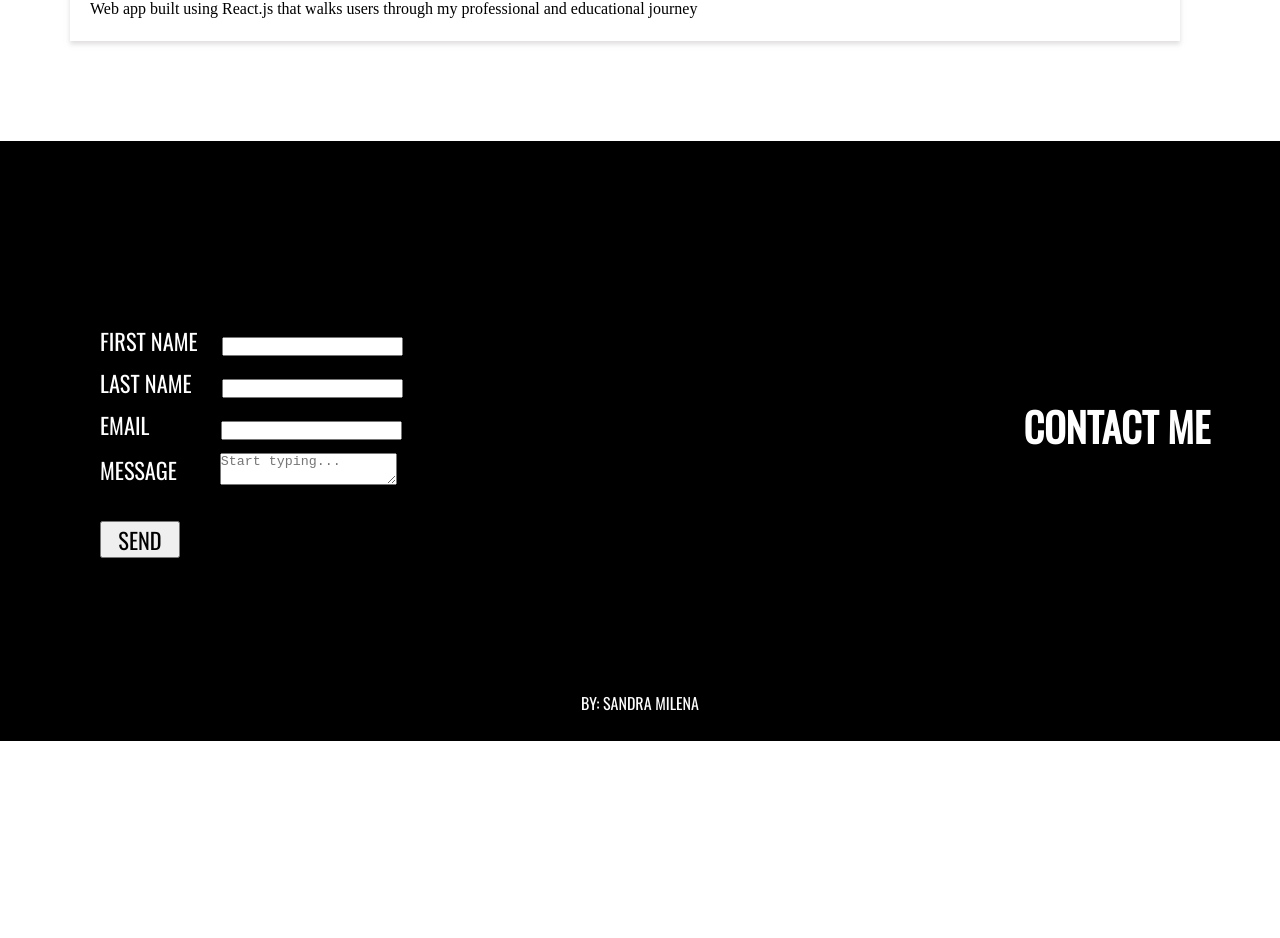
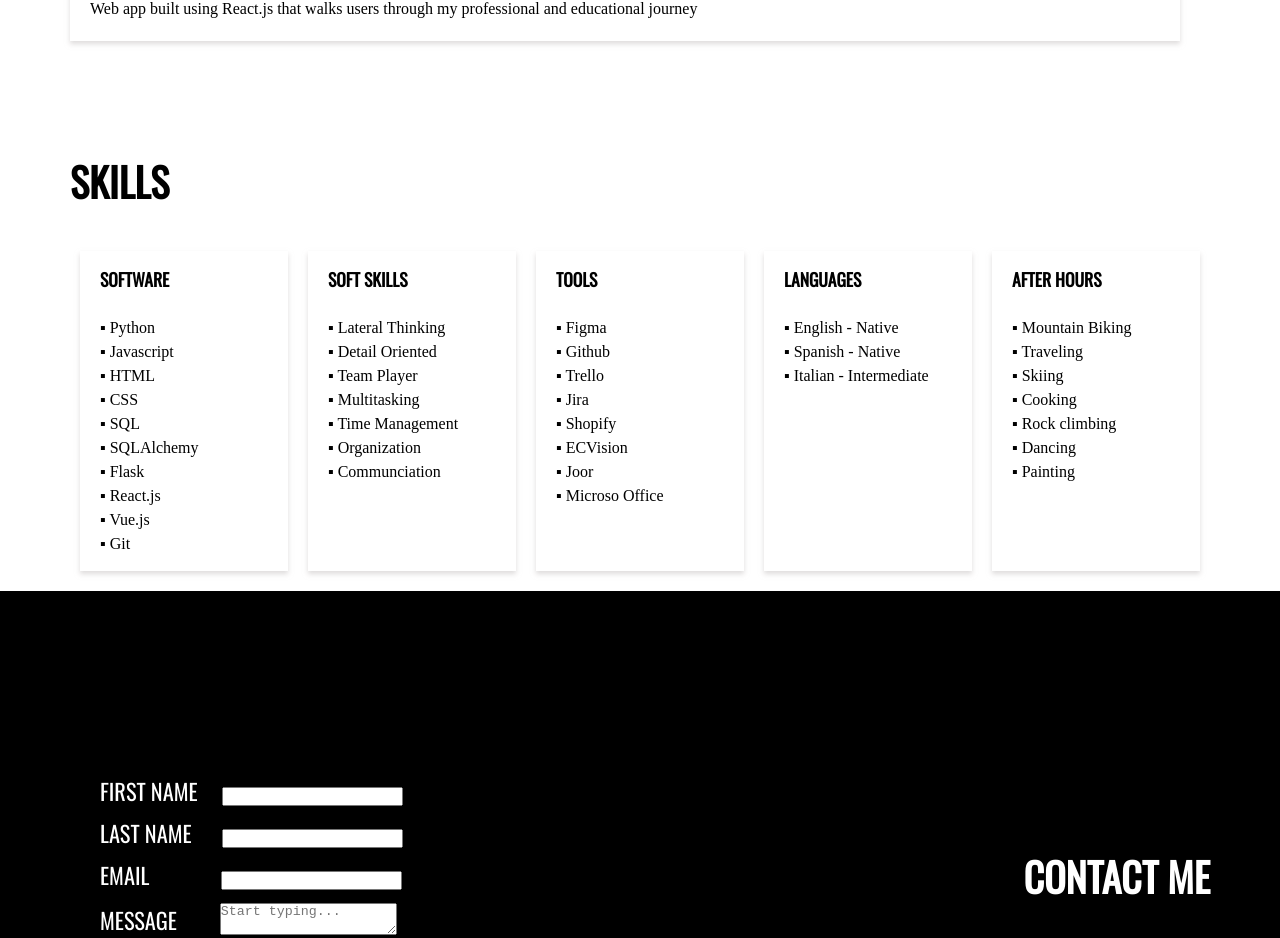
Before and after one commit to sandritaa/milenasatelier, a React (Create React App) app: page / in a window 1280 px wide. Shown: the part 6978-7916 px from the top of the page. Before the commit the page ends 7719 px from the top, so only its background shows below. Built offline with nearby package versions, Linux system fonts and the light colour scheme; a web font is replaced by a local one.

Commit message:
add skills

```diff
--- a/src/App.js
+++ b/src/App.js
@@ -3,7 +3,7 @@ import Navbar from "./Navbar";
 import Bio from "./Bio";
 import Journey from "./Journey";
 import Portfolio from "./Portfolio";
-// import Skills from "./Skills";
+import Skills from "./Skills";
 import Contact from "./Contact";
 
 function App() {
@@ -14,7 +14,7 @@ function App() {
       <Bio />
       <Journey />
       <Portfolio />
-      {/* <Skills /> */}
+      <Skills />
       <Contact />
     </div>
   );
--- a/src/Skills.js
+++ b/src/Skills.js
@@ -14,60 +14,71 @@ function Skills() {
       <section className="boxSkills">
         <div className="container" id="skillsContainer">
           <div className="skillBox" id="skillBox1">
-            <h3>creative direction</h3>
+            <h3>software</h3>
             <br />
-            <img src={skillsPic3} alt="" />
-            <br />
-            <p>▪ Lateral Thinker</p>
-            <p>▪ Detail Oriented</p>
-            <p>▪ Team Player</p>
-            <p>▪ Multitasker </p>
-            <p>▪ Assertive Communicator </p>
+            {/* <img src={skillsPic0} alt="" /> */}
+            <p>▪ Python</p>
+            <p>▪ Javascript </p>
+            <p>▪ HTML</p>
+            <p>▪ CSS</p>
+            <p>▪ SQL</p>
+            <p>▪ SQLAlchemy</p>
+            <p>▪ Flask</p>
+            <p>▪ React.js </p>
+            <p>▪ Vue.js</p>
+            <p>▪ Git</p>
           </div>
 
           <div className="skillBox" id="skillBox2">
-            <h3>software</h3>
+            <h3>soft skills</h3>
+
+            {/* <img src={skillsPic3} alt="" /> */}
             <br />
-            <img src={skillsPic0} alt="" />
-            <br />
-            <p>▪ Javascript </p>
-            <p>▪ HTML</p>
-            <p>▪ CSS</p>
-            <p>▪ React.js </p>
-            <p>▪ Vue.js</p>
-            <p>▪ Figma </p>
+            <p>▪ Lateral Thinking</p>
+            <p>▪ Detail Oriented</p>
+            <p>▪ Team Player</p>
+            <p>▪ Multitasking </p>
+            <p>▪ Time Management </p>
+            <p>▪ Organization </p>
+            <p>▪ Communciation </p>
           </div>
 
           <div className="skillBox" id="skillBox3">
-            <h3>languages</h3>
+            <h3>Tools</h3>
+            {/* <img src={skillsPic4} alt="" /> */}
             <br />
-            <img src={skillsPic4} alt="" />
-            <br />
-            <p>▪ English </p>
-            <p>▪ Spanish</p>
-            <p>▪ Italian</p>
-          </div>
-
-          <div className="skillBox" id="skillBox3">
-            <h3>other</h3>
-            <br />
-            <img src={skillsPic4} alt="" />
-            <br />
-            <p>▪ English </p>
-            <p>▪ Spanish</p>
-            <p>▪ Italian</p>
+            <p>▪ Figma </p>
+            <p>▪ Github</p>
+            <p>▪ Trello</p>
+            <p>▪ Jira</p>
+            <p>▪ Shopify</p>
+            <p>▪ ECVision</p>
+            <p>▪ Joor</p>
+            <p>▪ Microso Office</p>
           </div>
 
           <div className="skillBox" id="skillBox4">
+            <h3>languages</h3>
+
+            {/* <img src={skillsPic4} alt="" /> */}
+            <br />
+            <p>▪ English - Native</p>
+            <p>▪ Spanish - Native</p>
+            <p>▪ Italian - Intermediate</p>
+          </div>
+
+          <div className="skillBox" id="skillBox5">
             <h3>after hours</h3>
-            <br />
-            <img src={skillsPic2} alt="" />
+
+            {/* <img src={skillsPic2} alt="" /> */}
             <br />
             <p>▪ Mountain Biking </p>
+            <p>▪ Traveling</p>
             <p>▪ Skiing</p>
             <p>▪ Cooking</p>
-            <p>▪ Dancing </p>
             <p>▪ Rock climbing</p>
+            <p>▪ Dancing</p>
+            <p>▪ Painting </p>
           </div>
         </div>
       </section>
--- a/src/index.css
+++ b/src/index.css
@@ -211,7 +211,11 @@ ul {
 
 .skillBox {
   flex: 1;
-  margin: 20px 50px;
+  /* margin-top: 20px; */
+  margin-bottom: 20px;
+  margin-left: 10px;
+  margin-right: 10px;
+  /* margin: 20px 50px; */
   box-shadow: 0 3px 5px rgba(200, 197, 197, 0.6);
   padding: 15px 20px;
 }
```
